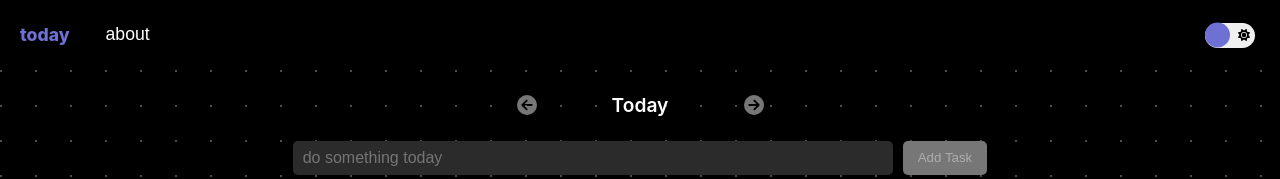
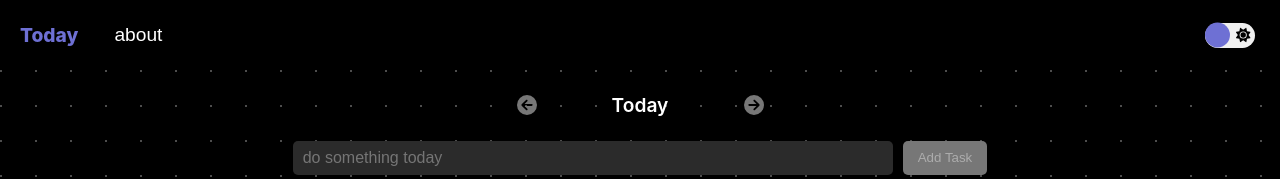
Before and after one commit to vanquiche/today-task, a Vue app: page / in a window 1280 px wide. Shown: the top 179 px of the page. Built offline with nearby package versions, Linux system fonts and the light colour scheme.

Commit message:
styling update

```diff
--- a/src/components/HeaderBar.vue
+++ b/src/components/HeaderBar.vue
@@ -19,13 +19,26 @@ const props = withDefaults(
     class="header"
     :style="{ backgroundColor: theme?.bgColor }"
   >
-    <nav class="btnContainer">
-      <h1 id="logo" class="navItem logo" :style="{ color: theme?.accentColor }">
-        today
-      </h1>
-      <button id="info" class="navItem" @click="props.onClick">about</button>
+    <nav class="nav">
+      <div>
+        <h1
+          id="logo"
+          class="navItem logo"
+          :style="{ color: theme?.accentColor }"
+        >
+          Today
+        </h1>
+        <button
+          id="info"
+          class="navItem"
+          @click="props.onClick"
+          data-testid="aboutBtn"
+        >
+          about
+        </button>
+      </div>
+      <SwitchBtn :on-change="props.onToggle" :state="toggleState" />
     </nav>
-    <SwitchBtn :on-change="props.onToggle" :state="toggleState" />
   </header>
 </template>
 
@@ -33,17 +46,25 @@ const props = withDefaults(
 .header {
   display: flex;
   align-items: center;
-  justify-content: space-between;
+  justify-content: center;
   padding: 0 20px;
   width: 100%;
   height: 70px;
   margin: 0;
   z-index: 100;
 }
-.btnContainer {
+.nav {
   display: flex;
+  width: 100%;
+  justify-content: space-between;
+  max-width: 1600px;
+  font-size: 1.2rem;
+}
+
+.nav div {
+  display: flex;
+  align-items: center;
   gap: 30px;
-  font-size: 1.1rem;
 }
 
 .navItem {
```
